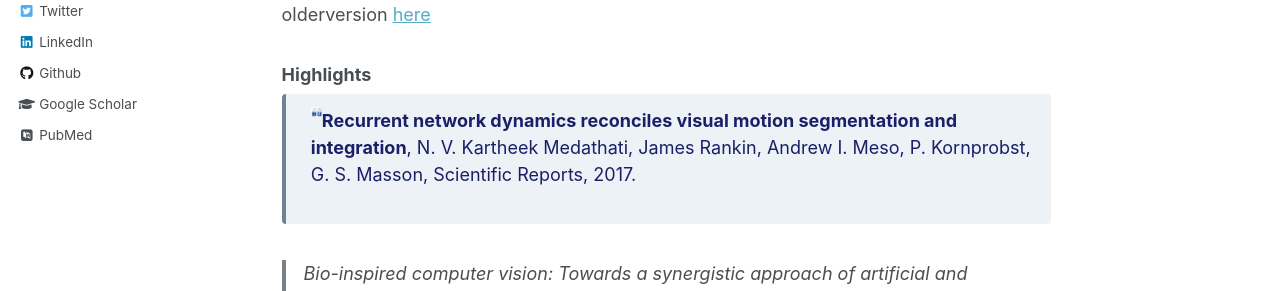
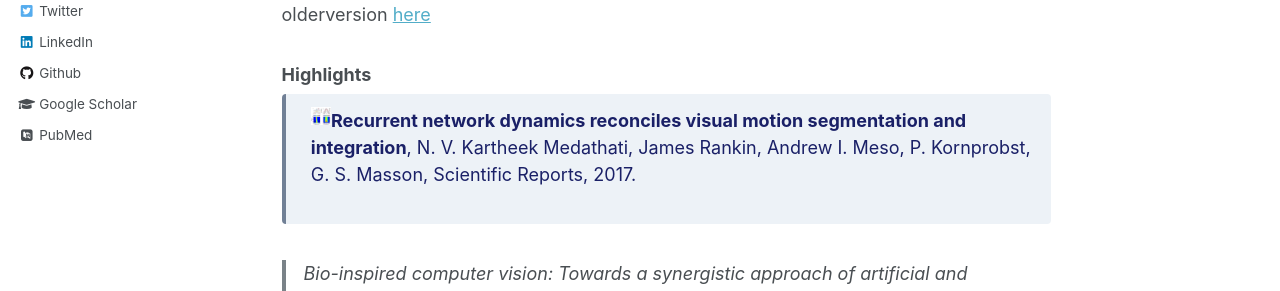
Before and after one commit to kartheekmedathati/kartheekmedathati.github.io, a Jekyll site: the page built from _pages/about.md, in a window 1280 px wide. Shown: the part 534-825 px from the top of the page. Built offline with Jekyll 4.4.1, drawn with Linux system fonts in a browser that asks for light colours; some web fonts are replaced.

```diff
--- a/_pages/about.md
+++ b/_pages/about.md
@@ -18,7 +18,7 @@
 
 <div class="warning" style='background-color:#EDF2F7; color:#1A2067; border-left: solid #718096 4px; border-radius: 4px;'>
 <p style='padding:0.7em; margin-left:0.7em; display: inline-block;'>
-<img src="images/Ring_Network_WTA.jpg" style="width:123px; zoom:9%;  float:left; padding:0em"/>
+<img src="images/Ring_Network_WTA.jpg" style="width:224px; zoom:9%;  float:left; padding:0em"/>
  <b> Recurrent network dynamics reconciles visual motion segmentation and integration</b>, N. V. Kartheek Medathati, James Rankin, Andrew I. Meso, P. Kornprobst, G. S. Masson, Scientific Reports, 2017.<br>
 </p>
 </div>
```
